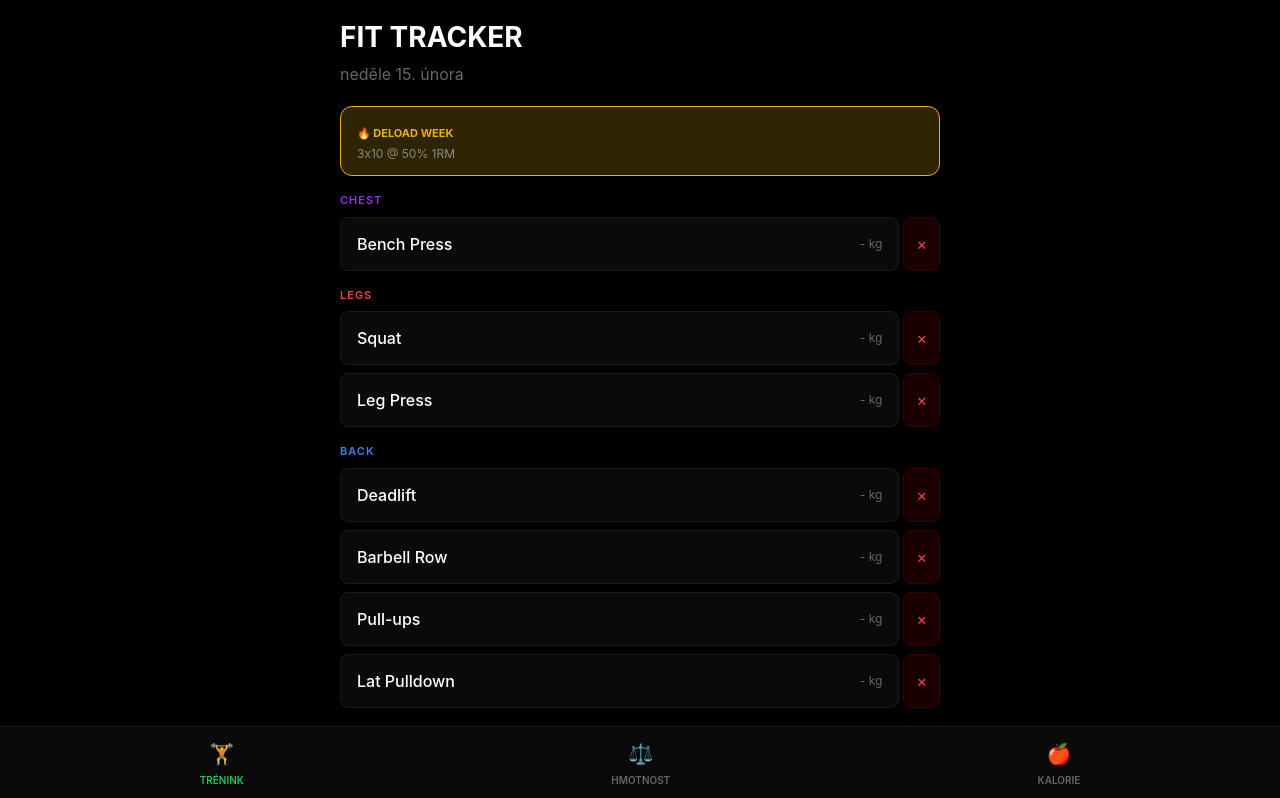
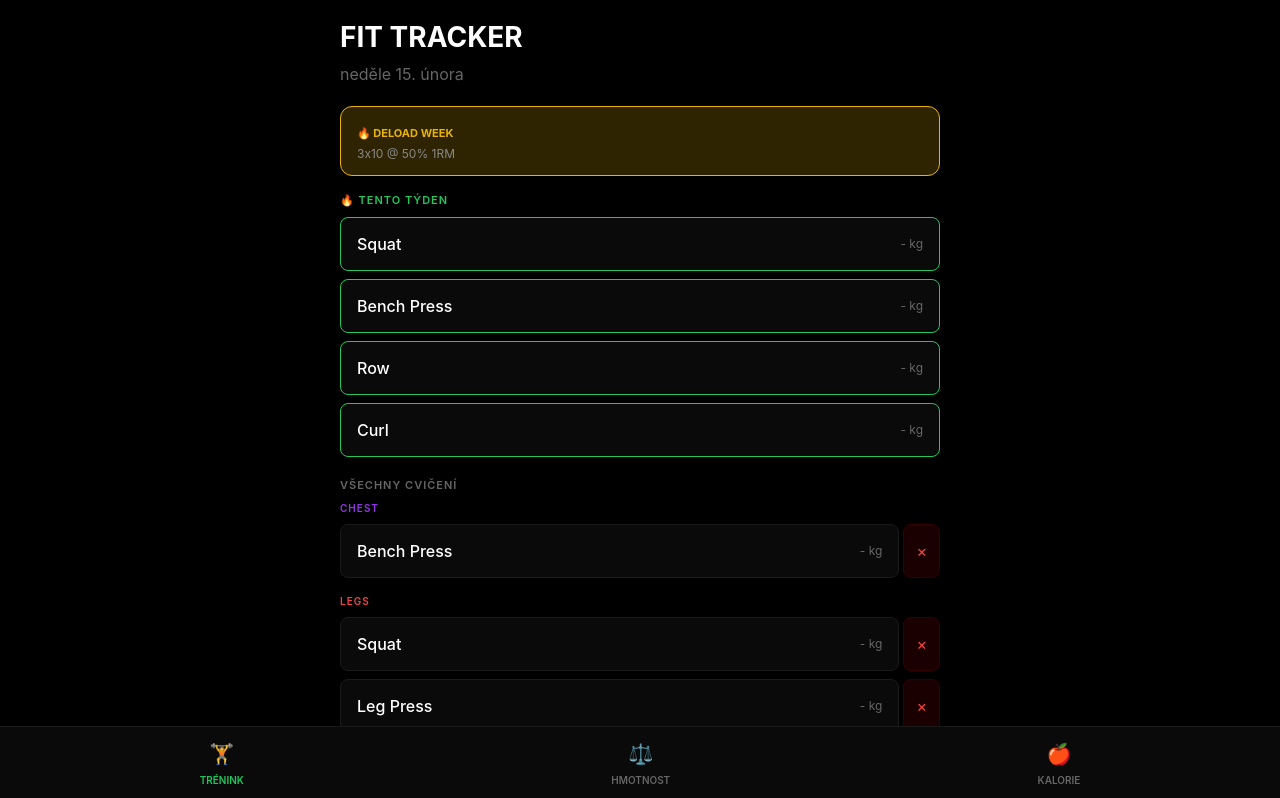
Before and after one commit to FiTomas/fit-tracker, a Next.js app: page / in a window 1280 px wide. Shown: the top 798 px of the page. Built offline with nearby package versions, Linux system fonts and the light colour scheme.

Commit message:
Add: current week exercises at top of workout view

```diff
--- a/src/app/page.tsx
+++ b/src/app/page.tsx
@@ -203,9 +203,26 @@ export default function Home() {
 
         {view === 'workout' && !selWeek && (
           <>
+            {/* Current Week Exercises */}
+            <div style={{ marginBottom: '20px' }}>
+              <h3 style={{ color: '#22c55e', fontSize: '11px', textTransform: 'uppercase', letterSpacing: '1px', marginBottom: '8px', fontWeight: 600 }}>🔥 TENTO TÝDEN</h3>
+              {(WEEK_EXERCISES[meso.week] || []).map((exName, i) => {
+                const ex = exercisesList.find(e => e.name === exName) || exercisesList.find(e => e.name.toLowerCase().includes(exName.toLowerCase()));
+                return (
+                  <div key={i} style={{ display: 'flex', gap: '4px', marginBottom: '8px' }}>
+                    <button onClick={() => ex && startW(ex)} style={{ flex: 1, background: '#0a0a0a', border: '1px solid #22c55e', borderRadius: '8px', padding: '14px 16px', cursor: ex ? 'pointer' : 'default', display: 'flex', justifyContent: 'space-between', alignItems: 'center', opacity: ex ? 1 : 0.5 }}>
+                      <span style={{ fontWeight: 500 }}>{exName}</span>
+                      <span style={{ color: '#666', fontSize: '12px' }}>{ex ? getLast(ex.id)?.sets[0]?.weight || '-' : '?'} kg</span>
+                    </button>
+                  </div>
+                );
+              })}
+            </div>
+
+            <h3 style={{ color: '#666', fontSize: '11px', textTransform: 'uppercase', letterSpacing: '1px', marginBottom: '8px', fontWeight: 600 }}>VŠECHNY CVIČENÍ</h3>
             {Object.entries(byCat).map(([cat, exs]) => (
               <div key={cat} style={{ marginBottom: '16px' }}>
-                <h3 style={{ color: CATEGORY_COLORS[cat] || '#666', fontSize: '11px', textTransform: 'uppercase', letterSpacing: '1px', marginBottom: '8px', fontWeight: 600 }}>{cat}</h3>
+                <h4 style={{ color: CATEGORY_COLORS[cat] || '#666', fontSize: '10px', textTransform: 'uppercase', letterSpacing: '1px', marginBottom: '8px', fontWeight: 600 }}>{cat}</h4>
                 {exs.map(ex => (
                   <div key={ex.id} style={{ display: 'flex', gap: '4px', marginBottom: '8px' }}>
                     <button onClick={() => startW(ex)} style={{ flex: 1, background: '#0a0a0a', border: '1px solid #1a1a1a', borderRadius: '8px', padding: '14px 16px', cursor: 'pointer', display: 'flex', justifyContent: 'space-between', alignItems: 'center' }}>
```
